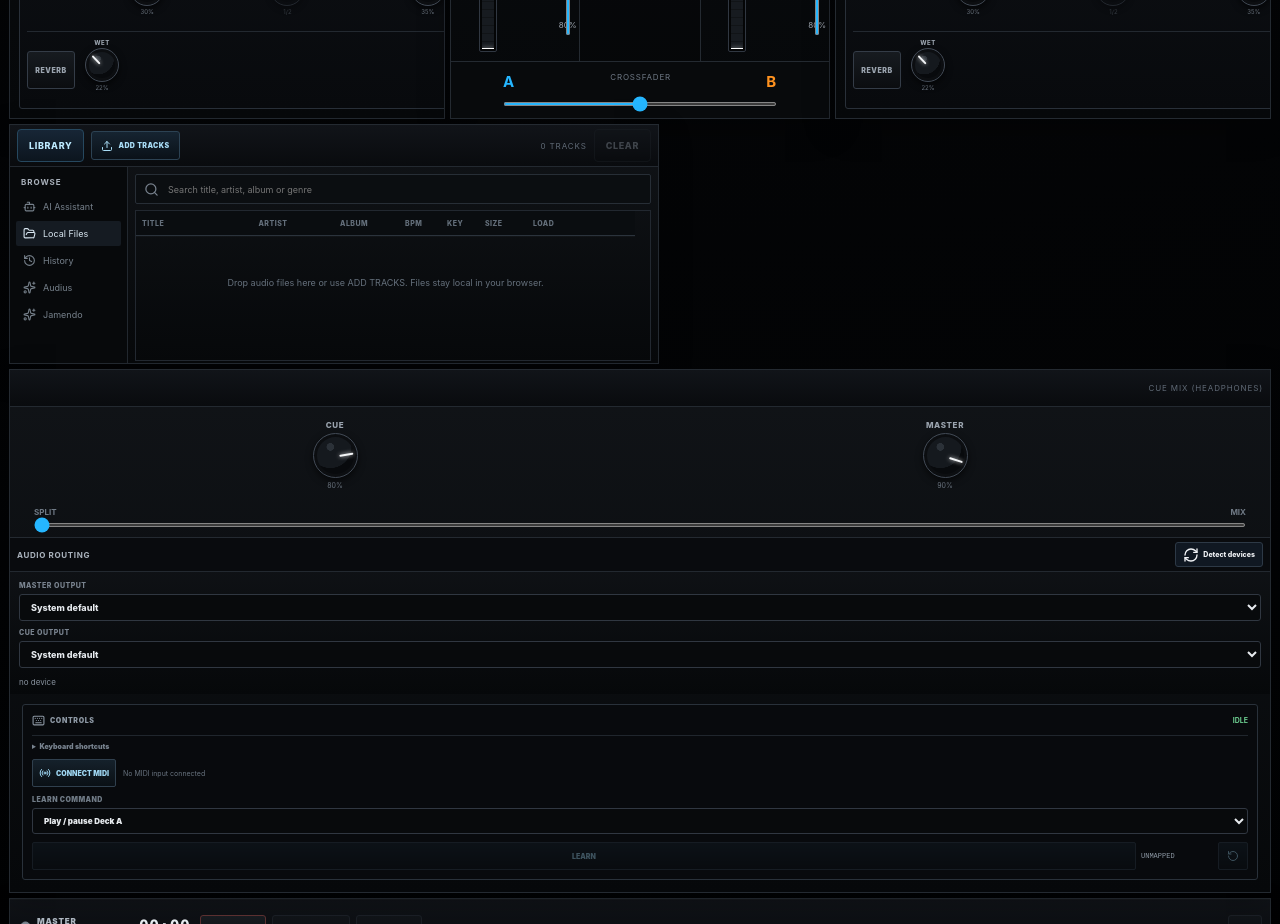
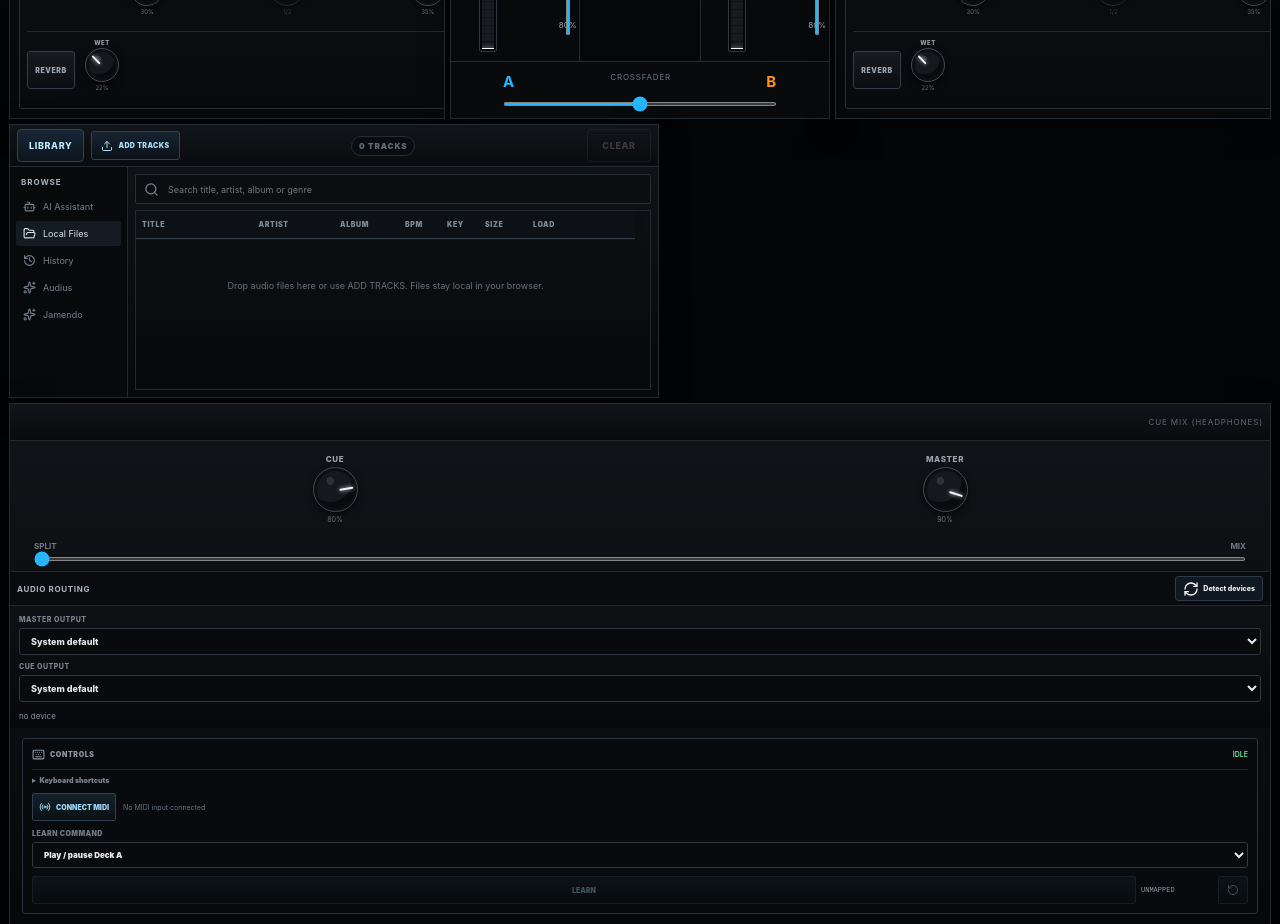
Before and after one commit to ShurexBRT/WebDJ, a React (Vite) app: page / in a window 1280 px wide. Shown: the part 1220-2144 px from the top of the page. Built offline with nearby package versions, Linux system fonts and the light colour scheme.

Commit message:
Refine library toolbar density and table readability

```diff
--- a/src/components/library.css
+++ b/src/components/library.css
@@ -2,7 +2,18 @@
   grid-template-columns: minmax(0, 1fr) 310px;
 }
 .library-panel, .headphone-panel { min-height: 260px; }
+.library-panel {
+  min-height: 360px;
+  display: flex;
+  flex-direction: column;
+}
 
+.library-toolbar {
+  flex: 0 0 auto;
+  display: flex;
+  align-items: center;
+  gap: 6px;
+}
 .library-import-button {
   min-height: 29px;
   display: inline-flex;
@@ -19,9 +30,43 @@
   letter-spacing: .06em;
   cursor: pointer;
 }
+.library-import-button:hover { border-color: #3c6f8d; filter: brightness(1.08); }
 .library-import-button input { position: absolute; width: 1px; height: 1px; opacity: 0; pointer-events: none; }
+.library-track-count {
+  margin-left: 3px;
+  padding: 4px 7px;
+  border: 1px solid #252d35;
+  border-radius: 999px;
+  background: #090c0f;
+  color: #96a4b0;
+  font-size: 7px;
+  font-weight: 900;
+  letter-spacing: .08em;
+}
+.library-clear-button {
+  margin-left: auto;
+  min-width: 64px;
+  border-color: #3a3030 !important;
+  color: #927f7f !important;
+}
+.library-clear-button:hover:not(:disabled) {
+  border-color: #6f3838 !important;
+  color: #e0a0a0 !important;
+  background: linear-gradient(180deg, #211414, #100a0a) !important;
+}
+.library-clear-button.confirm {
+  min-width: 104px;
+  border-color: #8a3a36 !important;
+  color: #ffd0ca !important;
+  background: linear-gradient(180deg, #4a1d1a, #210d0c) !important;
+  box-shadow: 0 0 14px rgba(255, 90, 78, .08);
+}
 
-.library-body { min-height: 0; }
+.library-body {
+  flex: 1;
+  min-height: 0;
+  height: auto;
+}
 .library-content {
   position: relative;
   min-height: 0;
@@ -45,12 +90,14 @@
 
 .library-track-table {
   height: calc(100% - 36px);
+  min-height: 180px;
   max-height: none;
   overflow: auto;
   scrollbar-gutter: stable;
 }
 .history-table {
   height: 100%;
+  min-height: 220px;
   max-height: none;
   overflow: auto;
   scrollbar-gutter: stable;
@@ -60,9 +107,9 @@
   position: sticky;
   top: 0;
   z-index: 3;
-  border-bottom-color: #2b333c;
-  background: #0a0d10;
-  box-shadow: 0 1px 0 rgba(255,255,255,.025);
+  border-bottom-color: #35404a;
+  background: #0d1115;
+  box-shadow: 0 1px 0 rgba(255,255,255,.035), 0 5px 12px rgba(0,0,0,.18);
 }
 .library-track-row {
   min-height: 34px;
@@ -72,13 +119,23 @@
   padding: 0 8px;
   border-bottom: 1px solid #1c2229;
   color: #aeb6c0;
-  font-size: 8px;
-  transition: background-color 90ms ease;
+  font-size: 9px;
+  transition: background-color 90ms ease, box-shadow 90ms ease;
 }
-.library-track-row:not(.library-head):hover { background-color: rgba(255,255,255,.03); }
+.library-track-row.library-head {
+  min-height: 28px;
+  color: #7f8b97;
+  font-size: 7px;
+  font-weight: 900;
+  letter-spacing: .09em;
+}
+.library-track-row:not(.library-head):hover {
+  background-color: rgba(255,255,255,.035);
+  box-shadow: inset 2px 0 #3a4650;
+}
 .library-track-row:last-child { border-bottom: 0; }
 .library-track-row strong, .library-track-row > span { overflow: hidden; text-overflow: ellipsis; white-space: nowrap; }
-.library-track-row strong { color: #e3e8ed; }
+.library-track-row strong { color: #e7ebef; font-weight: 750; }
 .library-actions { display: grid; grid-template-columns: 28px 28px 28px; gap: 3px; }
 .library-actions button {
   height: 24px;
@@ -104,7 +161,14 @@
   padding: 0 9px;
   border-bottom: 1px solid #1c2229;
   color: #9ca6b1;
-  font-size: 8px;
+  font-size: 9px;
+}
+.history-row.library-head {
+  min-height: 28px;
+  color: #7f8b97;
+  font-size: 7px;
+  font-weight: 900;
+  letter-spacing: .09em;
 }
 .history-row strong { overflow: hidden; color: #e2e7ec; text-overflow: ellipsis; white-space: nowrap; }
 
```
